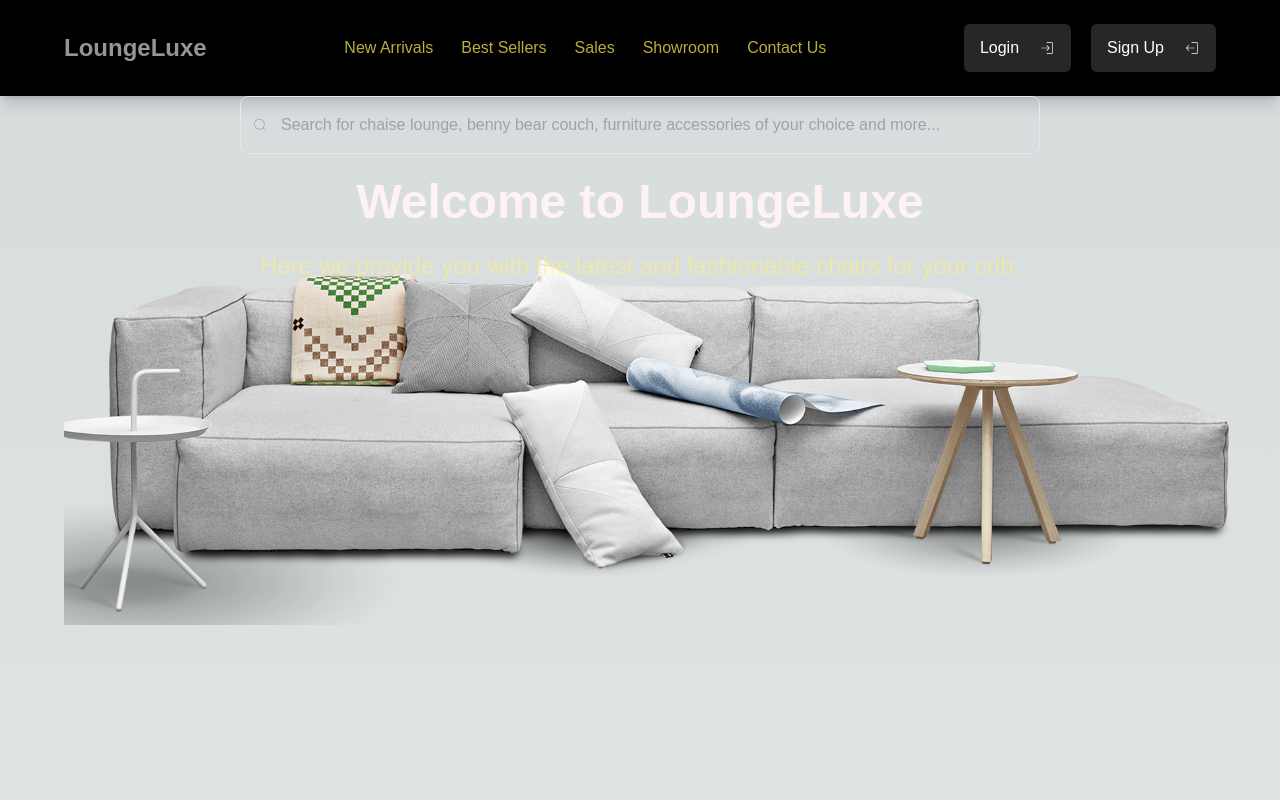
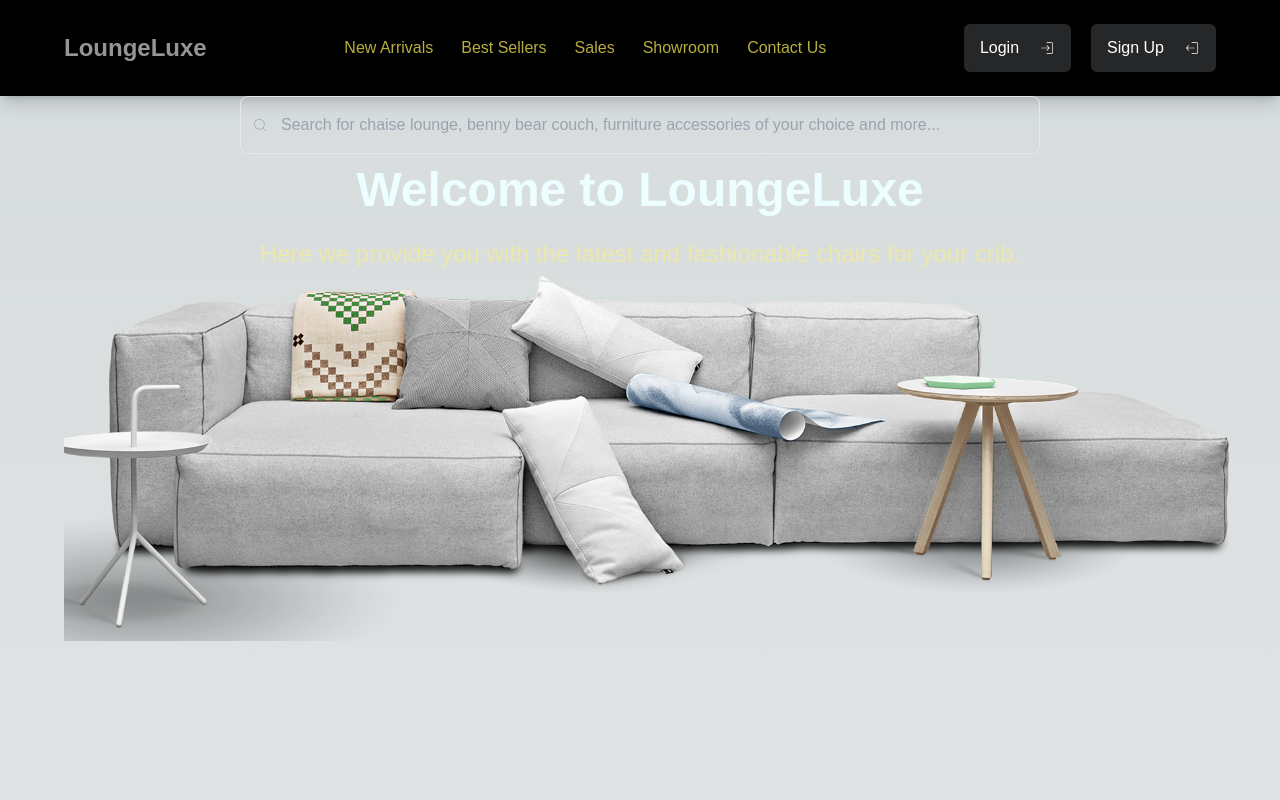
Before and after one commit to Muees99/Lounge-Luxe, a Next.js app: page / in a window 1280 px wide. Shown: the top 800 px of the page. Built offline with nearby package versions, Linux system fonts and the light colour scheme; a web font is replaced by a local one.

Commit message:
Hero Section

```diff
--- a/app/components/Hero/index.tsx
+++ b/app/components/Hero/index.tsx
@@ -48,7 +48,7 @@ const Hero = () => {
       {/* Content */}
       <div className="max-w-[1440px] mx-auto sm:px-[5%] px-[4%] relative z-10">
         {/* Background Image */}
-        <div className=" justify-center items-center flex absolute">
+        <div className=" justify-center items-center flex absolute my-4">
           <Image
             src="/assets/couch.png"
             alt="Background"
@@ -67,8 +67,8 @@ const Hero = () => {
             />
           </div>
         </div>
-        <div className="flex flex-col w-full h-full justify-center items-center mt-6">
-          <div className="font-montserrat font-bold text-3xl md:text-5xl sm:text-2xl leading-[140%] text-red-50 relative z-[10000]">
+        <div className="flex flex-col w-full h-full justify-center items-center mt-6 sm:mt-3">
+          <div className="font-montserrat font-bold text-3xl md:text-5xl sm:text-2xl leading-[140%] text-cyan-50 relative z-[10000]">
             Welcome to LoungeLuxe
           </div>
           <p className="font-montserrat font-light text-lg md:text-2xl sm:text-2xl  leading-[28px] mt-6 text-[#fff27b86] relative z-[10000]">
```
